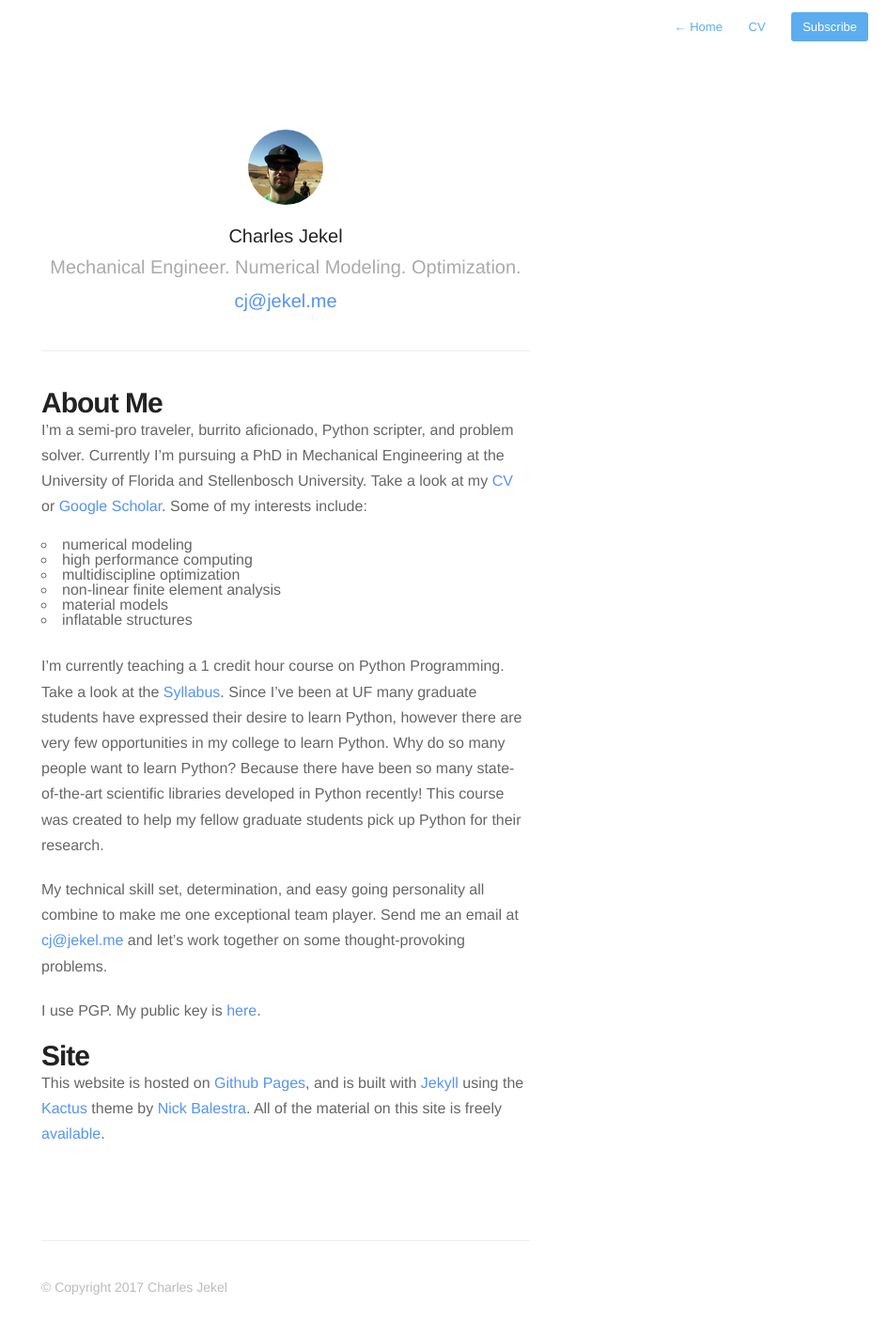
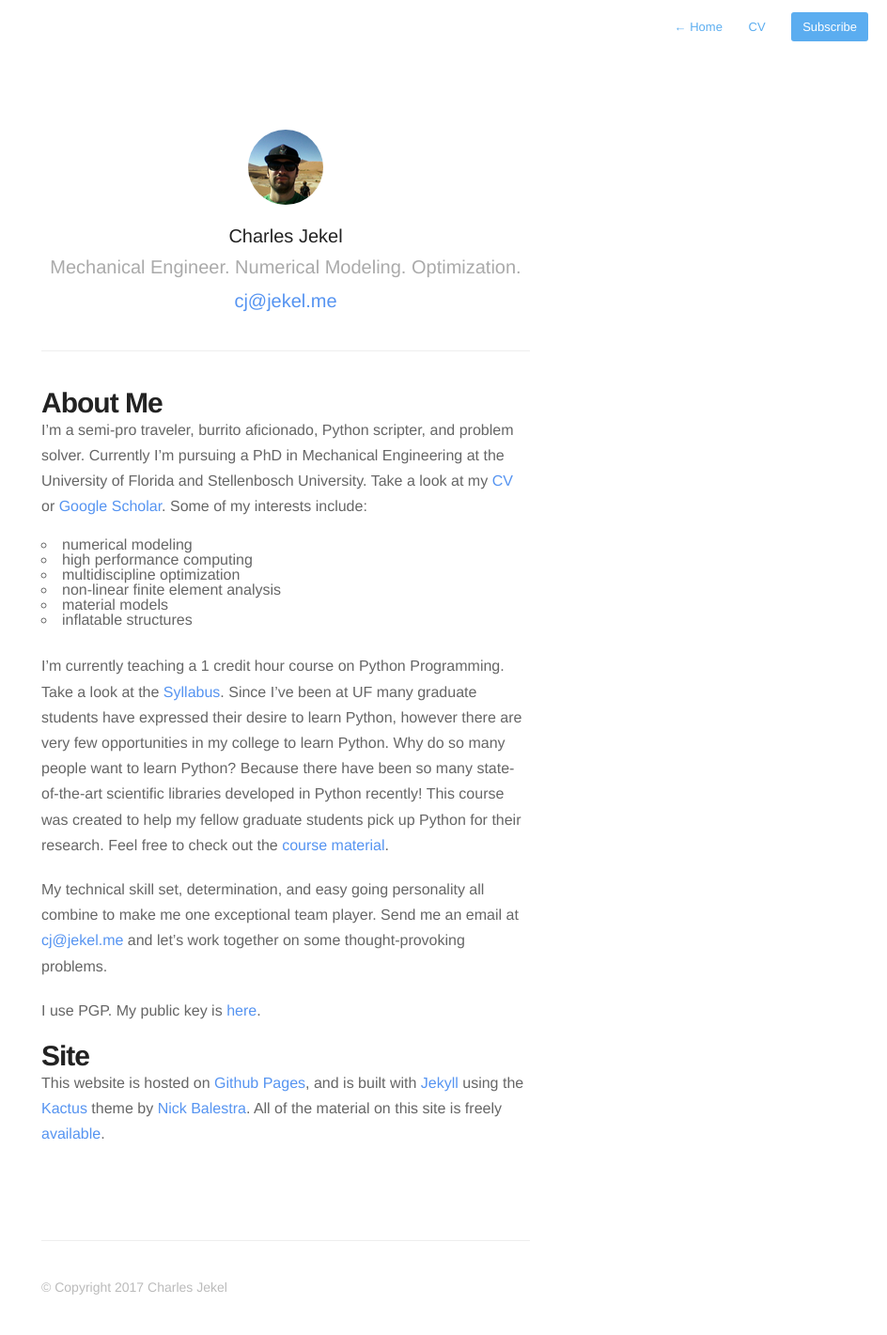
Before and after one commit to cjekel/cjekel.github.io, a Jekyll site: the page built from about.md, in a window 1280 px wide. Shown: the whole page at 94% size, without its empty margins (336-1280 px from the left). Built offline with Jekyll 4.4.1, drawn with Linux system fonts in a browser that asks for light colours; nearby versions of some CDN libraries.

Commit message:
add course material link

```diff
--- a/about.md
+++ b/about.md
@@ -15,7 +15,7 @@ I'm a semi-pro traveler, burrito aficionado, Python scripter, and problem solver
 - inflatable structures
 
 <br />
-I'm currently teaching a 1 credit hour course on Python Programming. Take a look at the [Syllabus]({{ "/" | relative_url  }}assets/eml6934_Python_Syllabus.pdf). Since I've been at UF many graduate students have expressed their desire to learn Python, however there are very few opportunities in my college to learn Python. Why do so many people want to learn Python? Because there have been so many state-of-the-art scientific libraries developed in Python recently! This course was created to help my fellow graduate students pick up Python for their research.
+I'm currently teaching a 1 credit hour course on Python Programming. Take a look at the [Syllabus]({{ "/" | relative_url  }}assets/eml6934_Python_Syllabus.pdf). Since I've been at UF many graduate students have expressed their desire to learn Python, however there are very few opportunities in my college to learn Python. Why do so many people want to learn Python? Because there have been so many state-of-the-art scientific libraries developed in Python recently! This course was created to help my fellow graduate students pick up Python for their research. Feel free to check out the [course material](https://github.com/cjekel/Introduction-to-Python-Numerical-Analysis-for-Engineers-and-Scientist).
 
 My technical skill set, determination, and easy going personality all combine to make me one exceptional team player.
 Send me an email at [{{site.email}}](mailto:{{ site.email }}) and let's work together on some thought-provoking problems.
```
Also changed, not shown: cv.md (+1 -1 lines).
